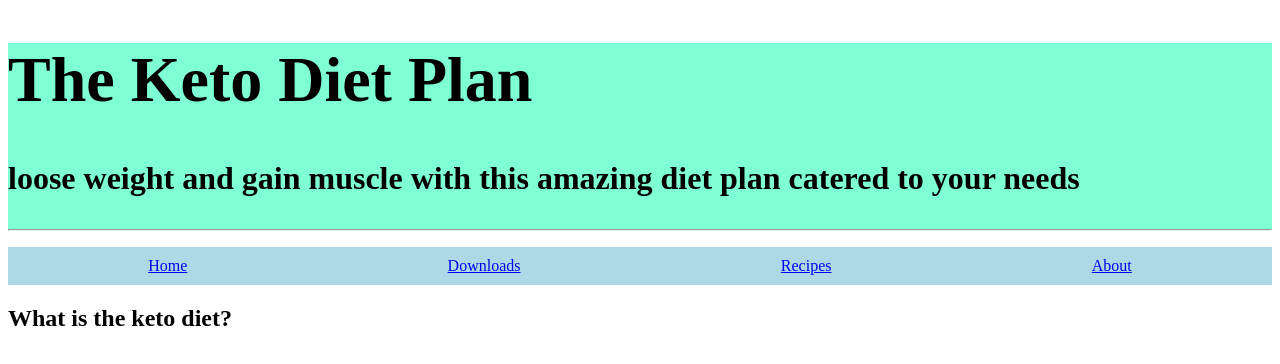
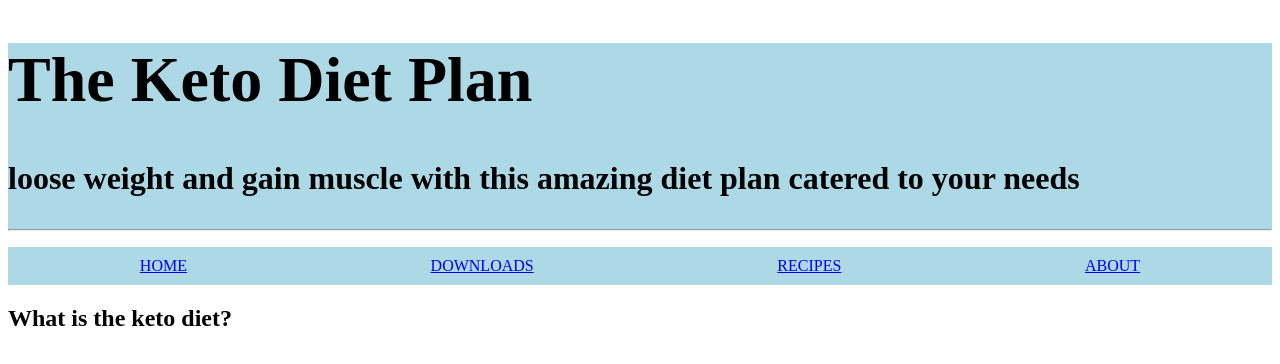
Before and after one commit to rhiannemock/keto-diet, a plain HTML site: page index.html in a window 1280 px wide. Drawn offline with Linux system fonts and the light colour scheme.

Commit message:
nav design altered

```diff
--- a/assets/css/style.css
+++ b/assets/css/style.css
@@ -1,11 +1,13 @@
 .main-heading{
     font-weight: bold;
     font-size: xx-large;
-    background-color:aquamarine;
+    background-color:lightblue;
 }
 .nav-design{
     display:flex;
     justify-content:space-around;
     background-color:lightblue;
     padding: 10px;
+    color:black;
+    text-transform: uppercase;
 }
```
